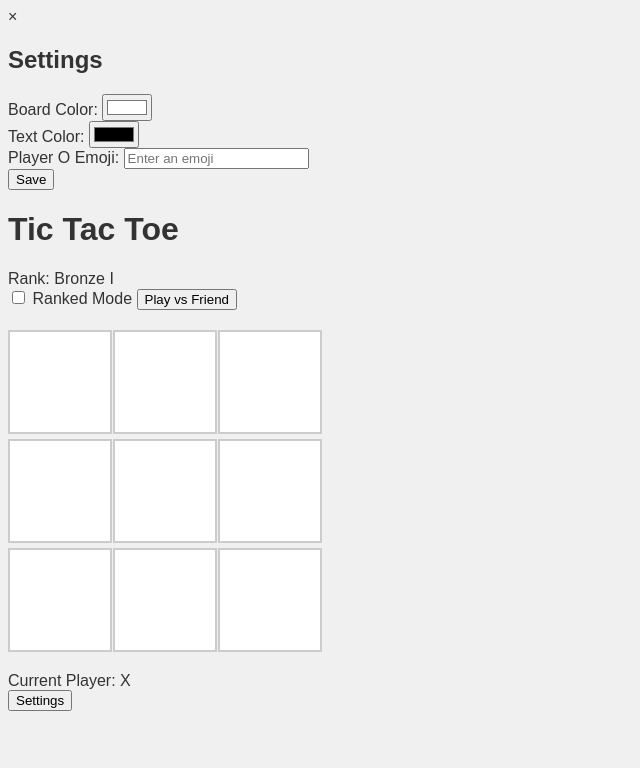
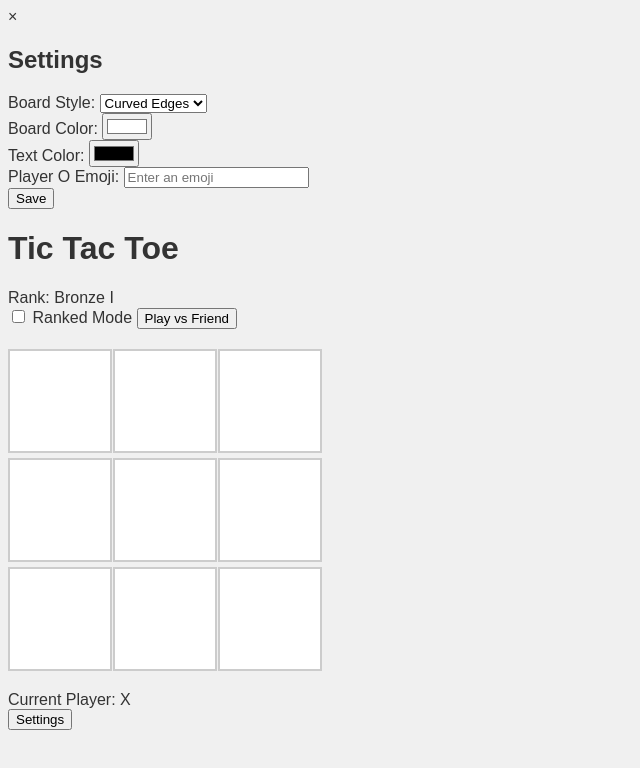
Before and after one commit to PrimateTerrorVR/tic-tac-toe, a plain HTML site: page index.html in a window 1280 px wide. Shown: the whole page, without its empty margins (0-640 px from the left). Drawn offline with Linux system fonts and the light colour scheme.

Commit message:
Update index.html

```diff
--- a/index.html
+++ b/index.html
@@ -11,23 +11,29 @@
         <div class="modal-content">
             <span class="close">&times;</span>
             <h2>Settings</h2>
+            <label for="board-style">Board Style:</label>
+            <select id="board-style">
+                <option value="curved">Curved Edges</option>
+                <option value="sharp">Sharp Edges</option>
+            </select><br>
             <label for="color">Board Color:</label>
             <input type="color" id="color" value="#ffffff"><br>
             <label for="text-color">Text Color:</label>
             <input type="color" id="text-color" value="#000000"><br>
             <label for="profile-pic">Player O Emoji:</label>
             <input type="text" id="profile-pic" placeholder="Enter an emoji"><br>
-            <button id="save-settings">Save</button>
+            <button id="save-settings" class="custom-button">Save</button>
         </div>
     </div>
 
     <h1>Tic Tac Toe</h1>
     <div id="rank">Rank: </div>
     <label><input type="checkbox" id="ranked-mode"> Ranked Mode</label>
-    <button id="play-friend">Play vs Friend</button>
+    <button id="play-friend" class="custom-button">Play vs Friend</button>
     <div id="board" class="board"></div>
+    <button id="play-again" class="custom-button" style="display: none;">Play Again</button>
     <div id="status"></div>
-    <button id="settings-button">Settings</button>
+    <button id="settings-button" class="custom-button">Settings</button>
     <script src="script.js"></script>
 </body>
 </html>
```
